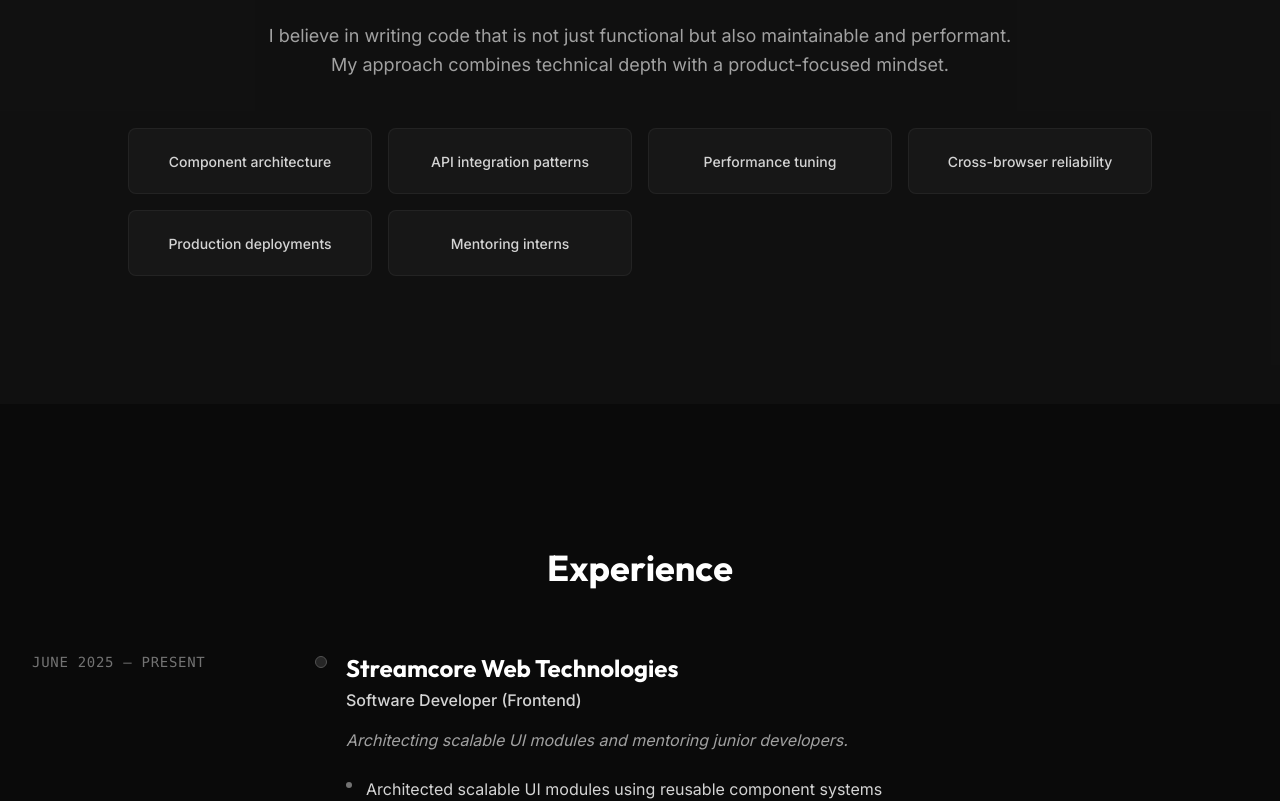
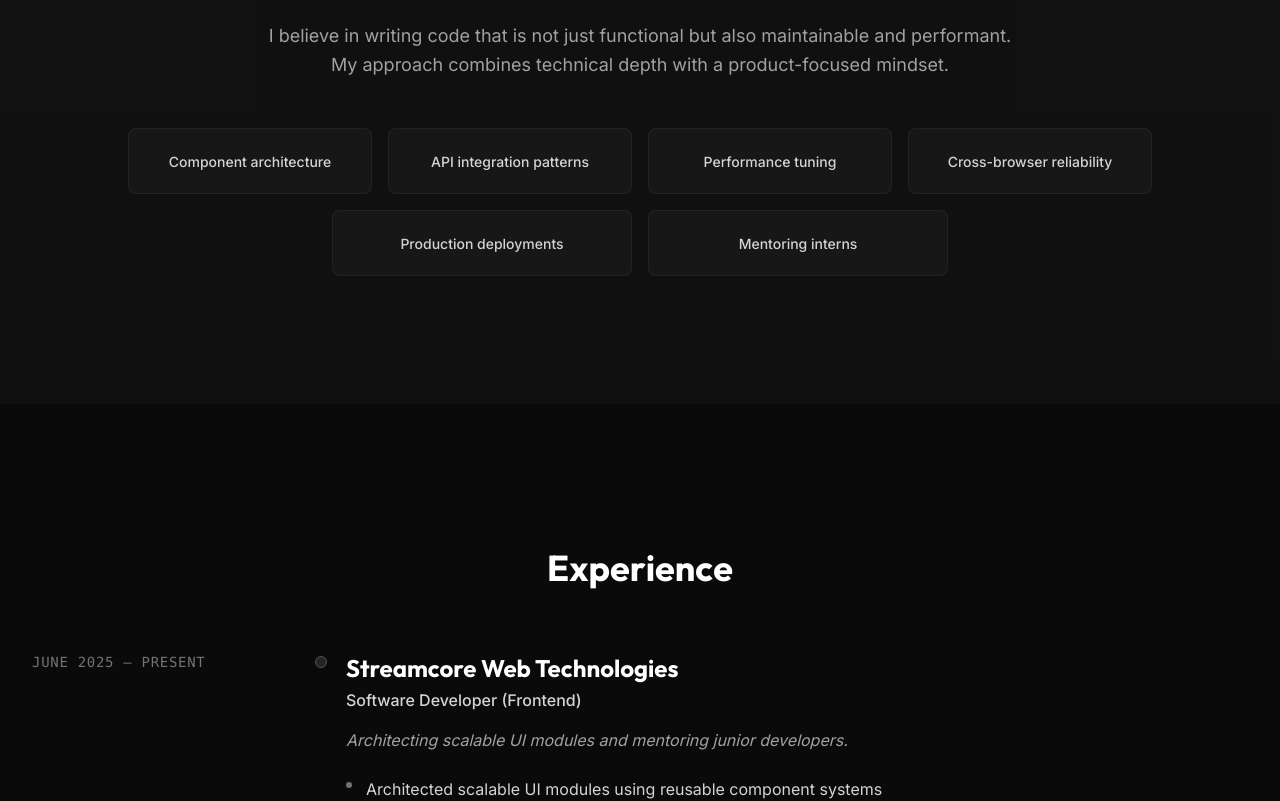
Before and after one commit to Surajmaurya1/Portfolio, a Next.js app: page / in a window 1280 px wide. Shown: the part 1160-1961 px from the top of the page. Built offline with nearby package versions, Linux system fonts and the light colour scheme; a web font is replaced by a local one.

Commit message:
feat: add About section component and a reusable ScrollRevealText animation component.

```diff
--- a/components/About.tsx
+++ b/components/About.tsx
@@ -34,12 +34,12 @@
           whileInView={{ opacity: 1, y: 0 }}
           transition={{ duration: 0.6, delay: 0.2 }}
           viewport={{ once: true }}
-          className="grid grid-cols-1 sm:grid-cols-2 md:grid-cols-4 gap-4 w-full max-w-5xl"
+          className="flex flex-wrap justify-center gap-4 w-full max-w-5xl"
         >
           {RESUME_DATA.about.highlights.map((item, index) => (
             <div
               key={index}
-              className="p-5 rounded-lg bg-surface border border-white/5 hover:border-white/10 transition-colors text-center"
+              className="p-5 rounded-lg bg-surface border border-white/5 hover:border-white/10 transition-colors text-center flex-1 min-w-[200px] max-w-[300px]"
             >
               <span className="text-neutral-300 text-sm font-medium">{item}</span>
             </div>
--- a/components/ScrollRevealText.tsx
+++ b/components/ScrollRevealText.tsx
@@ -25,12 +25,12 @@
 
   const x = useTransform(
     scrollYProgress,
-    [0, 0.5],
+    [-0.15, 0.5],
     [distanceFromCenter * 50, 0],
   );
   const rotateX = useTransform(
     scrollYProgress,
-    [0, 0.5],
+    [-0.15, 0.5],
     [distanceFromCenter * 50, 0],
   );
 
```
